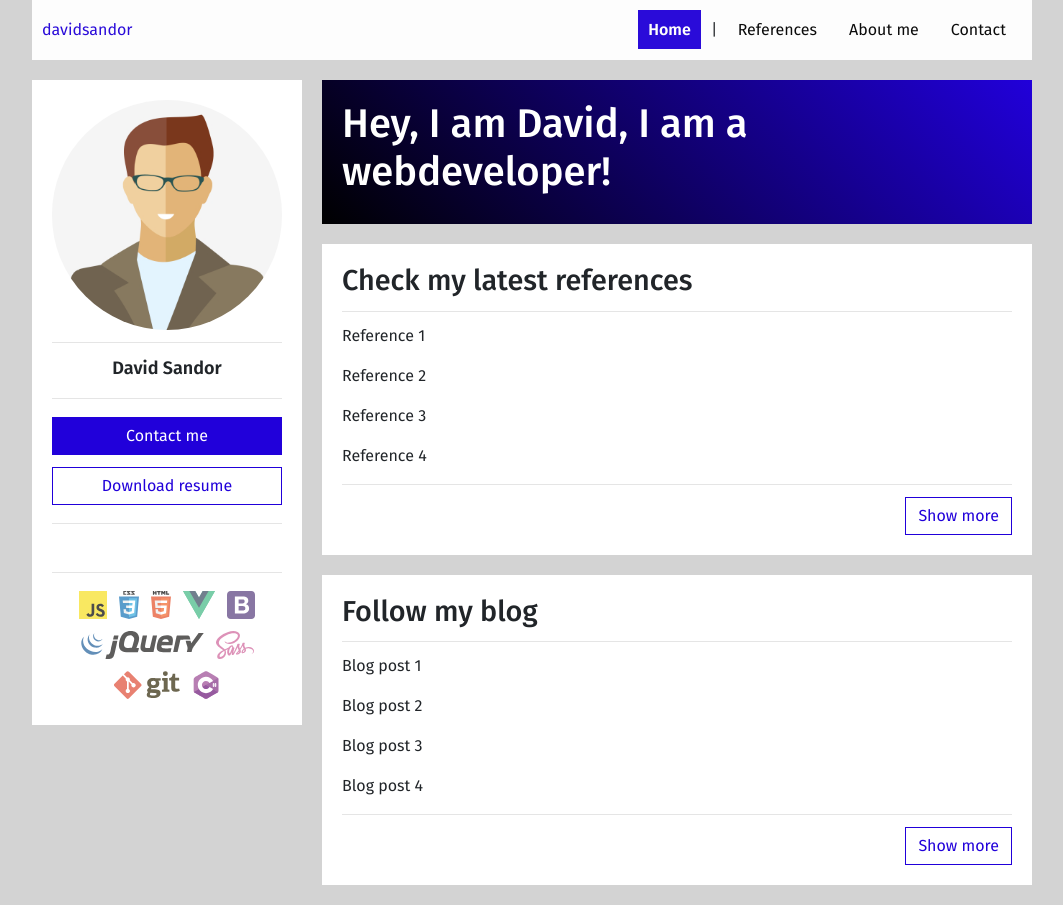
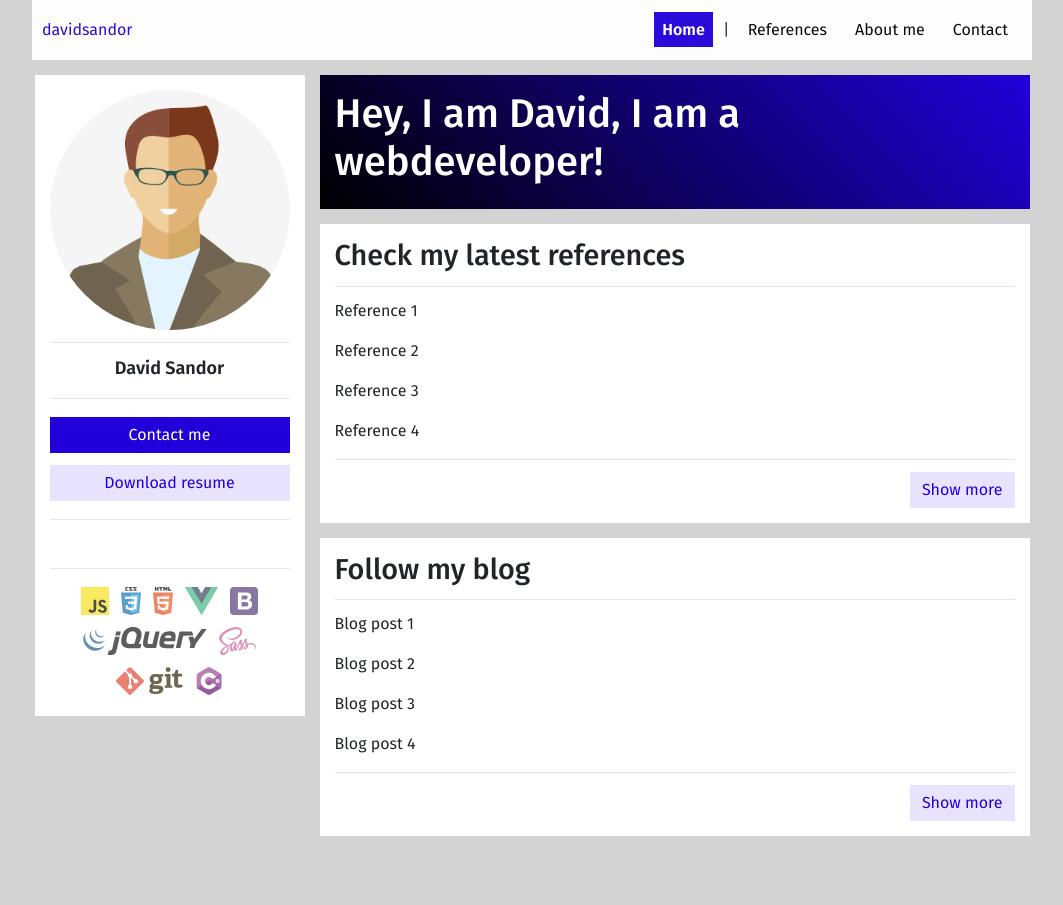
Before and after one commit to DavidSandor/my-website, a Vue app: page / in a window 1280 px wide. Shown: the whole page, without its empty margins (108-1171 px from the left). After the commit the page ends 851 px from the top, so only its background shows below. Built offline with nearby package versions, Linux system fonts and the light colour scheme; some icons are missing.

Commit message:
General space + button modifications update

```diff
--- a/src/App.vue
+++ b/src/App.vue
@@ -47,4 +47,28 @@ hr {
   top: 0;
 }
 
+// Bootstrap button modifications
+
+.btn {
+  &:focus, &:active, &.focus, &.active {
+    outline: 0!important;
+    border: 0!important;
+    box-shadow: none!important;
+  }
+}
+
+.btn-primary {
+  border: none!important;
+}
+
+.btn-outline-primary {
+  border: none!important;
+  background-color: $primary-theme-color-light!important;
+
+  &:hover {
+    color: $primary-theme-color!important;
+    background-color: darken($primary-theme-color-light, 5%)!important;
+  }
+}
+
 </style>
--- a/src/components/Navbar.vue
+++ b/src/components/Navbar.vue
@@ -19,7 +19,7 @@ export default {
 nav {
   height: $navbar-height;
   line-height: $navbar-height;
-  margin-bottom: 20px;
+  margin-bottom: $general-space;
   text-align: right;
   background-color: $primary-bg-color;
   opacity: 0.95;
@@ -39,7 +39,7 @@ nav {
   color: black;
   margin: 6px;
   font-size: 16px;
-  padding: 10px;
+  padding: 8px;
 
   &:hover {
     text-decoration: none;
@@ -51,7 +51,6 @@ nav {
   color: $primary-bg-color;
   font-weight: 600;
   background-color: $primary-theme-color;
-  padding: 10px;
 
   &:hover {
     text-decoration: none;
--- a/src/style/_variables.scss
+++ b/src/style/_variables.scss
@@ -4,6 +4,7 @@
 // Colors
 $primary-theme-color: rgb(33, 0, 218);
 $primary-theme-gradient: linear-gradient(45deg, rgba(0,0,0,1) 0%, $primary-theme-color 100%);
+$primary-theme-color-light: lighten($primary-theme-color, 52%);
 $primary-bg-color: white;
 $body-bg-color: lightgrey;
 
@@ -14,3 +15,6 @@ $navbar-height: 60px;
 $primary-font-family: 'Fira Sans', sans-serif;
 $h1-font-size: 2.5rem;
 $h2-font-size: 1.8rem;
+
+// Margins, spaces
+$general-space: 15px;
--- a/src/views/About.vue
+++ b/src/views/About.vue
@@ -12,7 +12,7 @@ export default {
 
 .page-title {
     @include h1-block;
-    padding: 20px;
+    padding: $general-space;
 }
 
 </style>
--- a/src/views/Contact.vue
+++ b/src/views/Contact.vue
@@ -12,7 +12,7 @@ export default {
 
 .page-title {
     @include h1-block;
-    padding: 20px;
+    padding: $general-space;
 }
 
 </style>
--- a/src/views/Home.vue
+++ b/src/views/Home.vue
@@ -72,7 +72,7 @@ export default {
     max-width: 270px;
     text-align: center;
     background-color: $primary-bg-color;
-    padding: 20px;
+    padding: $general-space;
 
     & button {
         margin: 6px 0;
@@ -103,12 +103,12 @@ export default {
 
 #info-section {
     max-width: 710px;
-    margin-left: 20px;
+    margin-left: $general-space;
 
     & .info-block {
-        padding: 20px;
+        padding: $general-space;
         background-color: $primary-bg-color;
-        margin-bottom: 20px;
+        margin-bottom: $general-space;
 
         &:first-of-type {
             @include h1-block
--- a/src/views/References.vue
+++ b/src/views/References.vue
@@ -12,7 +12,7 @@ export default {
 
 .page-title {
     @include h1-block;
-    padding: 20px;
+    padding: $general-space;
 }
 
 </style>
```
